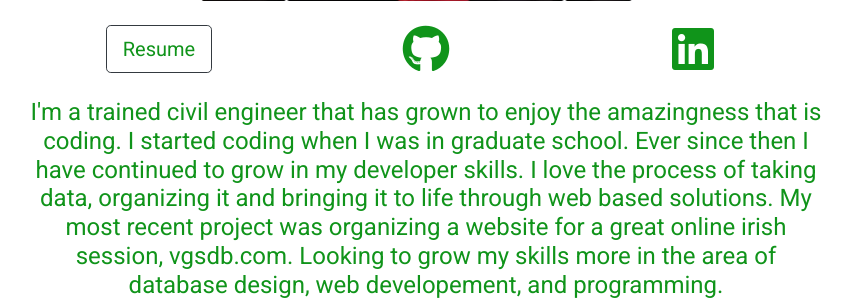
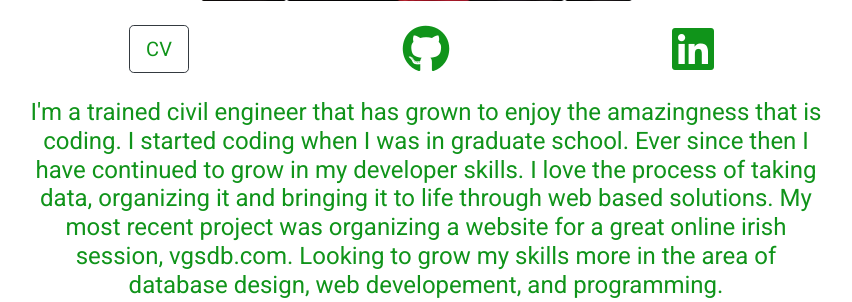
Before and after one commit to claytoncook12/ClaytonCookWebsite, a Django app: page / in a window 1280 px wide. Shown: the part 882-1184 px from the top of the page, without its empty margins (214-1066 px from the left). Run offline with Django 3.2, Linux system fonts and the light colour scheme; some libraries are stand-ins or nearby versions.

Commit message:
Update resume to CV

```diff
--- a/DjangoApp/templates/home.html
+++ b/DjangoApp/templates/home.html
@@ -26,7 +26,7 @@
       />
       <div class="row mx-auto" id="personal_links">
         <div class="col-md-4">
-          <a href="{% static 'main/_2021-01-25_Clayton_S._Cook_Resume.pdf' %}" target="_blank" class="btn btn-primary btn-lg border-dark" id='resume'>Resume</a>
+          <a href="{% static 'main/_2021-10-21 Clayton S. Cook CV.pdf' %}" target="_blank" class="btn btn-primary btn-lg border-dark" id='resume'>CV</a>
         </div>
         <div class='col-md-4'>
           <a href='https://github.com/claytoncook12' target="_blank"><i class="fab fa-github fa-3x"></i></a>
```
Also changed, not shown: 2 other files.
